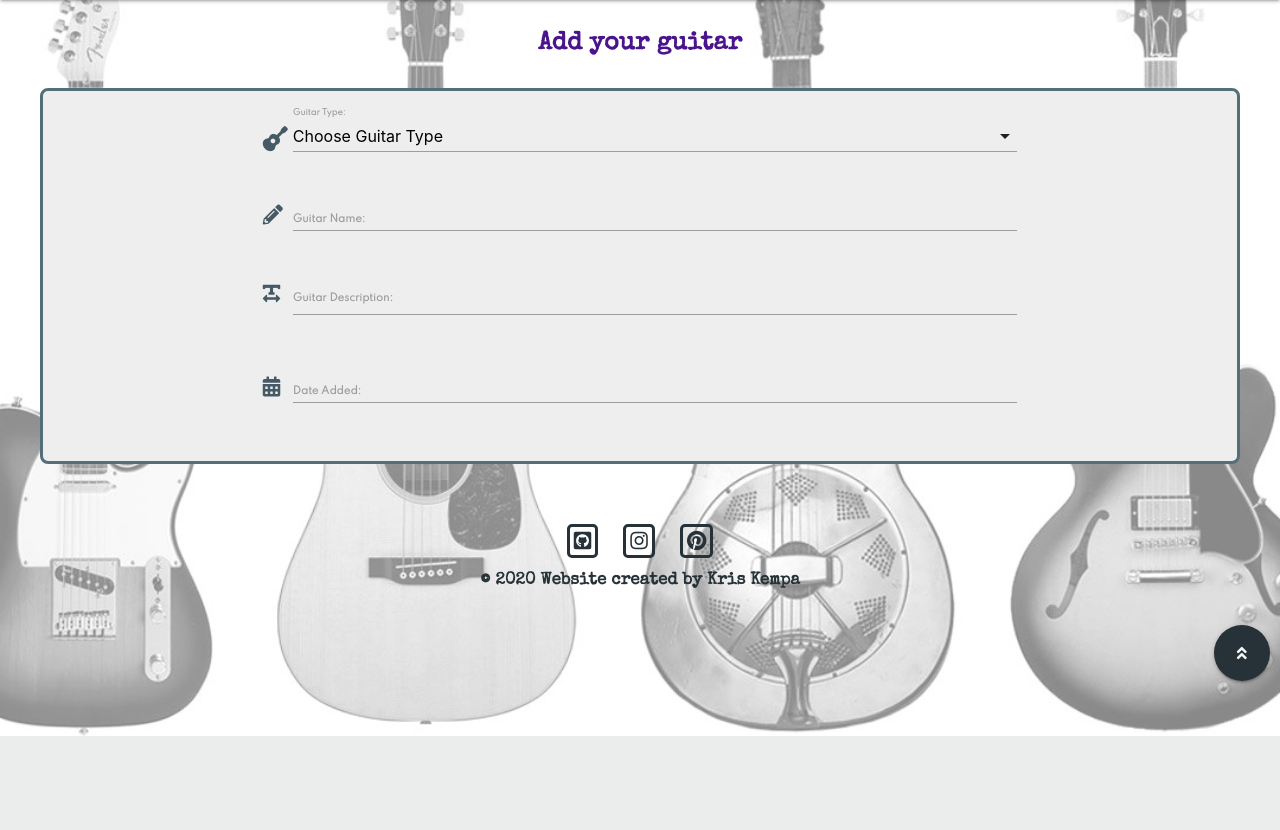
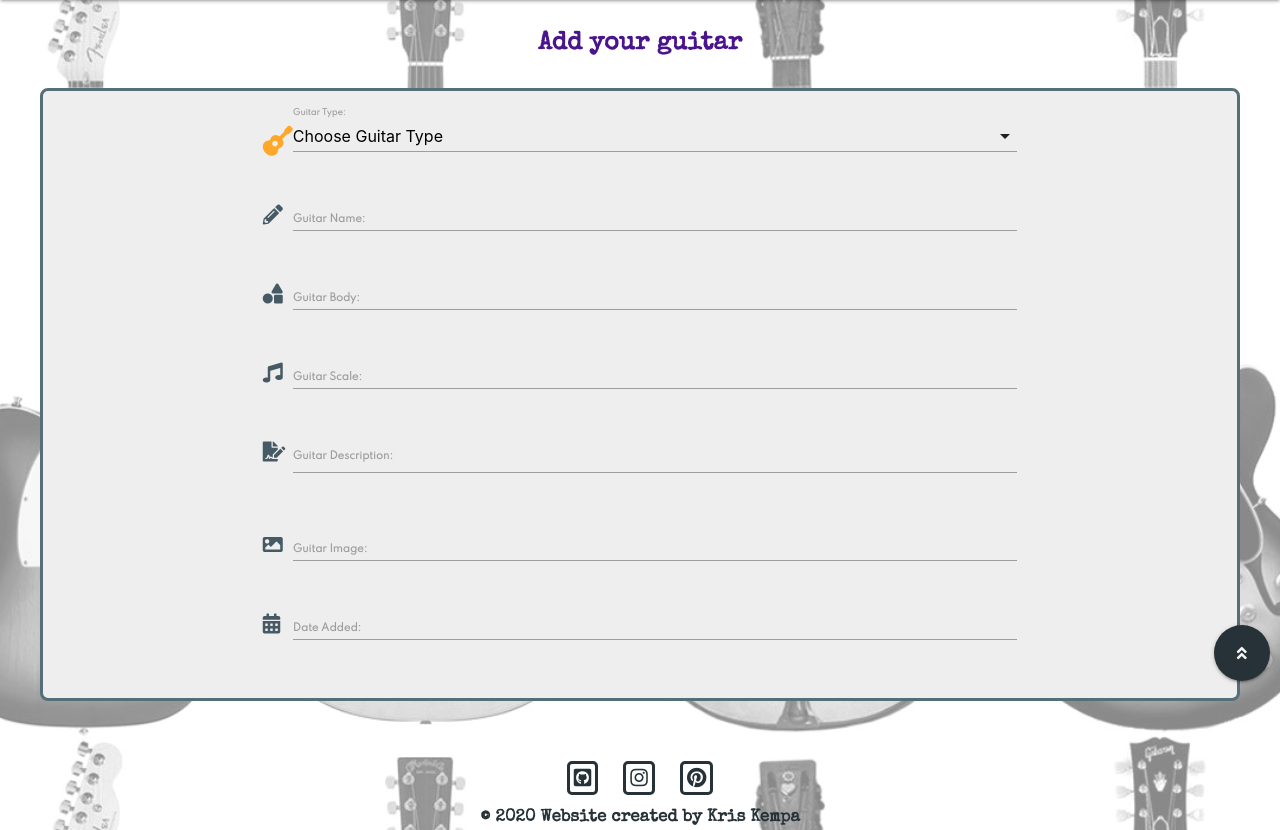
Before and after one commit to Code-Institute-Submissions/buzzing-strings, a Flask app: page /add_guitar in a window 1280 px wide. Shown: the part 64-894 px from the top of the page. Before the commit the page ends 800 px from the top, so only its background shows below. Run offline with Flask 2, Linux system fonts and the light colour scheme; data that the repository does not hold is empty; some libraries are stand-ins or nearby versions.

Commit message:
New icons added to add guitar form

```diff
--- a/static/css/style.css
+++ b/static/css/style.css
@@ -148,7 +148,7 @@ ul.guitar-menu.collapsible {
 }
 
 .fa-guitar:before {
-    font-size: 2.5rem;
+    font-size: 3rem;
 }
 
 /* Register and Login form styling */
--- a/templates/pages/add_guitar.html
+++ b/templates/pages/add_guitar.html
@@ -9,7 +9,7 @@
         <!--guitar category selection-->
         <div class="row">
              <div class="col s12 m8 offset-m2 input-field">
-                 <i class="fas fa-guitar prefix blue-grey-text text-darken-2"></i>
+                 <i class="fas fa-guitar prefix orange-text text-lighten-1"></i>
                 <select id="guitar_type" name="guitar_type" class="validate" required>
                     <option value="" disabled selected>Choose Guitar Type</option>
                     {% for guitar_category in guitar_categories %}
@@ -28,13 +28,40 @@
                 <label for="guitar_name">Guitar Name:</label>
             </div>
         </div>
+        <!--guitar body-->
+         <div class="row">
+            <div class="col s12 m8 offset-m2 input-field">
+                <i class="fas fa-shapes prefix blue-grey-text text-darken-2"></i>
+                <input id="guitar_body" name="guitar_body" type="text"
+                    class="validate" required>
+                <label for="guitar_body">Guitar Body:</label>
+            </div>
+        </div>
+        <!--guitar scale-->
+         <div class="row">
+            <div class="col s12 m8 offset-m2 input-field">
+                <i class="fas fa-music prefix blue-grey-text text-darken-2"></i>
+                <input id="guitar_scale" name="guitar_scale" type="text"
+                    class="validate" required>
+                <label for="guitar_scale">Guitar Scale:</label>
+            </div>
+        </div>
         <!--guitar description-->
         <div class="row">
             <div class="col s12 m8 offset-m2 input-field">
-                <i class="fas fa-text-width prefix blue-grey-text text-darken-2"></i>
+                <i class="fas fa-file-signature prefix blue-grey-text text-darken-2"></i>
                 <textarea id="guitar_description" name="guitar_description" minlength="5" maxlength="200"
                     class="materialize-textarea validate" required></textarea>
                 <label for="guitar_description">Guitar Description:</label>
+            </div>
+        </div>
+        <!--guitar image-->
+        <div class="row">
+            <div class="col s12 m8 offset-m2 input-field">
+                <i class="fas fa-image prefix blue-grey-text text-darken-2"></i>
+                <input id="guitar_image" name="guitar_image" type="text"
+                    class="validate" required>
+                <label for="guitar_image">Guitar Image:</label>
             </div>
         </div>
         <!--guitar added date picker-->
```
